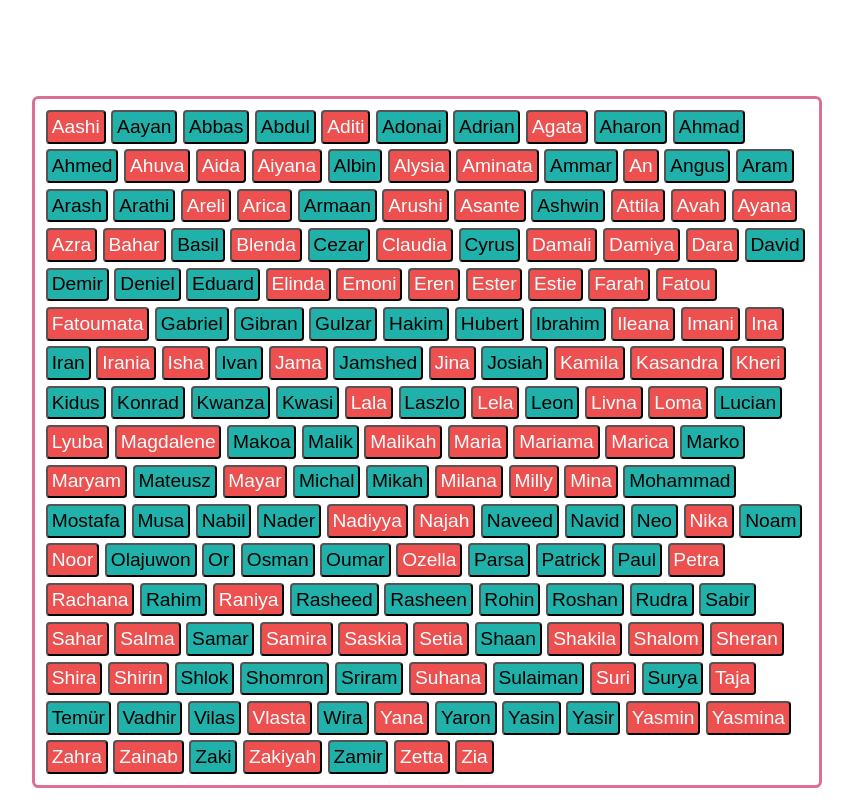
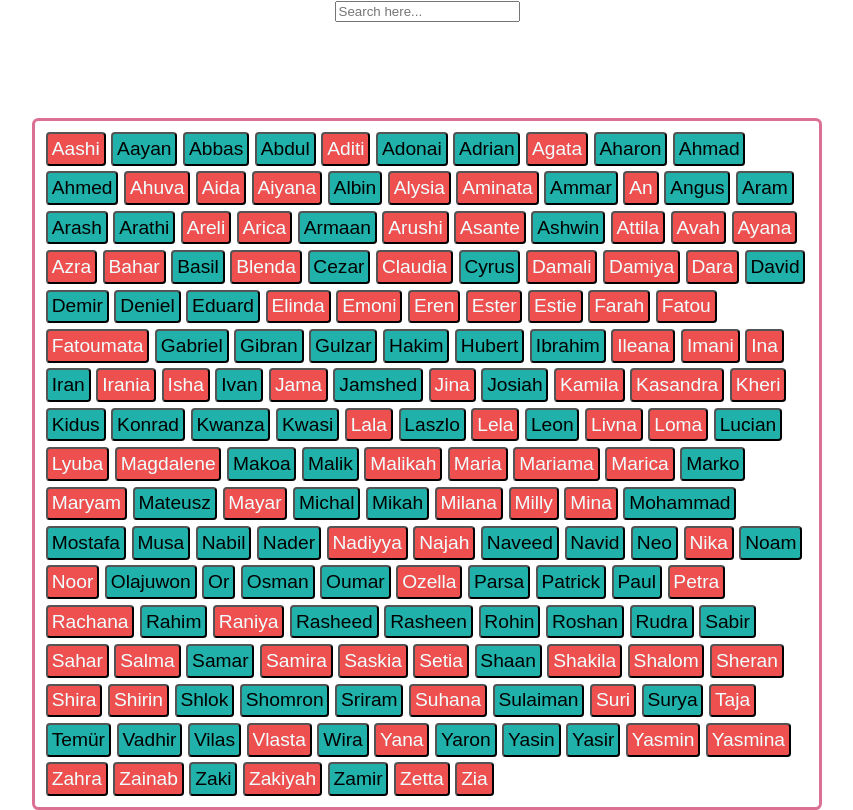
Before and after one commit to mikinet/baby-names-react, a React (Create React App) app: page / in a window 1280 px wide. Shown: the whole page, without its empty margins (213-1066 px from the left). Built offline with nearby package versions, Linux system fonts and the light colour scheme.

Commit message:
Completed Level 2 of the challenge. Added new component. Updated code in App.js. *Removed React from scope.

```diff
--- a/src/App.js
+++ b/src/App.js
@@ -1,8 +1,24 @@
+import { useState } from "react";
 import "./App.css";
 import NamePicker from "./NamePicker";
+import SearchBar from "./SearchBar";
 import babyNamesData from "./babyNamesData.json";
 function App() {
-  return <NamePicker namesData={babyNamesData} />;
+  const [searchInput, setSearchInput] = useState("");
+  const handleNameSearch = (event) => {
+    const input = event.target.value;
+    setSearchInput(input);
+  }
+  return (
+    <div class="App">
+      <SearchBar
+        type="text"
+        onChange={handleNameSearch}
+        placeholder="Search here..."
+      />
+      <NamePicker namesData={babyNamesData} filter={searchInput} />
+    </div>
+  );
 }
 
 export default App;
--- a/src/NamePicker.js
+++ b/src/NamePicker.js
@@ -1,16 +1,21 @@
-import React from "react";
 import BabyName from "./BabyName";
+
 const NamePicker = (props) => {
-  // console.log(props)
   return (
     <div className="name-picker">
       {props.namesData
+        // sort baby names in ascending alphabetical order
         .sort((nameDataA, nameDataB) => {
           if (nameDataA.name.toUpperCase() < nameDataB.name.toUpperCase()) {
             return -1;
           }
           return 1;
         })
+        // filter names based on user search input
+        .filter((babyNameData) =>
+          babyNameData.name.toUpperCase().includes(props.filter.toUpperCase())
+        )
+        // populate names
         .map((babyNameData, index) => {
           return (
             <BabyName
--- /dev/null
+++ b/src/SearchBar.js
@@ -0,0 +1,4 @@
+const SearchBar = (props) => {
+  return <input type={props.type} id="search" onChange={props.onChange} placeholder={props.placeholder} />;
+}
+export default SearchBar;
```
